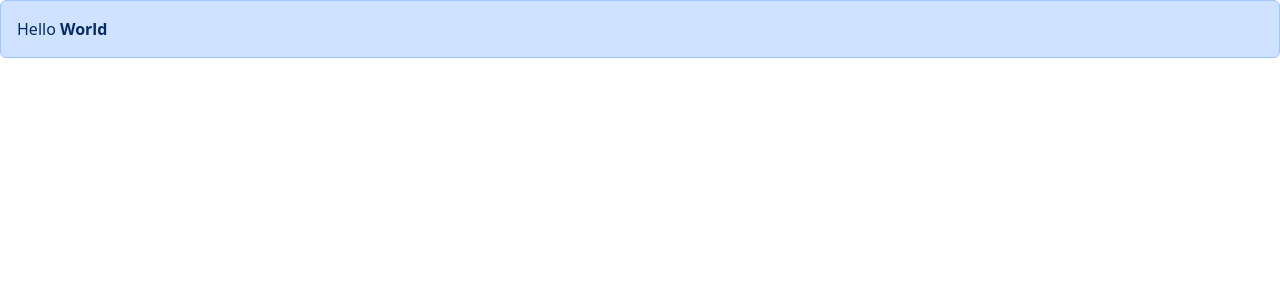
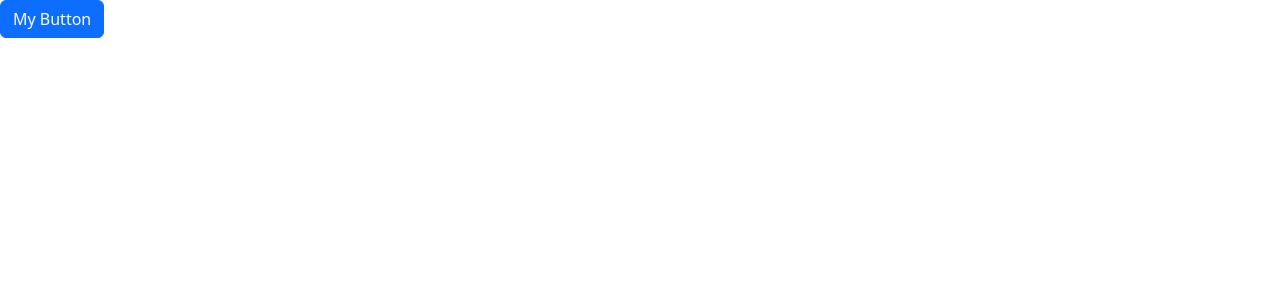
Before and after one commit to orestkon/react-app, a React app: page / in a window 1280 px wide. Shown: the top 300 px of the page. Built offline with nearby package versions, Linux system fonts and the light colour scheme; the HTML template or start-up script is replaced by a standard one.

Commit message:
Alert visibility

```diff
--- a/src/App.tsx
+++ b/src/App.tsx
@@ -1,12 +1,21 @@
+import { useState } from "react";
 import Alert from "./components/Alert";
+import Button from "./components/Button";
 
 function App() {
+  const [alertVisible, setAlertVisibility] = useState(false);
+  const handleClose = () => {
+    setAlertVisibility(false);
+  };
   return (
-    <div>
-      <Alert>
-        Hello <b>World</b>
-      </Alert>
-    </div>
+    <>
+      {alertVisible && (
+        <div>
+          <Alert onClose={handleClose}>Hello World</Alert>
+        </div>
+      )}
+      <Button onClick={() => setAlertVisibility(true)}>My Button</Button>
+    </>
   );
 }
 
--- a/src/components/Alert.tsx
+++ b/src/components/Alert.tsx
@@ -1,13 +1,24 @@
-import type { ReactNode } from "react";
+import { type ReactNode } from "react";
 
 interface Props {
   children: ReactNode;
+  onClose: () => void;
 }
 
-const Alert = ({ children }: Props) => {
+const Alert = ({ children, onClose }: Props) => {
   return (
-    <div className="alert alert-primary" role="alert">
-      {children}
+    <div
+      className="alert alert-primary alert-dismissible fade show"
+      role="alert"
+    >
+      <strong>Holy guacamole!</strong> {children}
+      <button
+        type="button"
+        className="btn-close"
+        data-bs-dismiss="alert"
+        aria-label="Close"
+        onClick={onClose}
+      ></button>
     </div>
   );
 };
--- /dev/null
+++ b/src/components/Button.tsx
@@ -0,0 +1,15 @@
+interface Props {
+  children: string;
+  color?: "primary" | "secondary" | "danger";
+  onClick: () => void;
+}
+
+const Button = ({ children, onClick, color = "primary" }: Props) => {
+  return (
+    <button type="button" className={"btn btn-" + color} onClick={onClick}>
+      {children}
+    </button>
+  );
+};
+
+export default Button;
```
